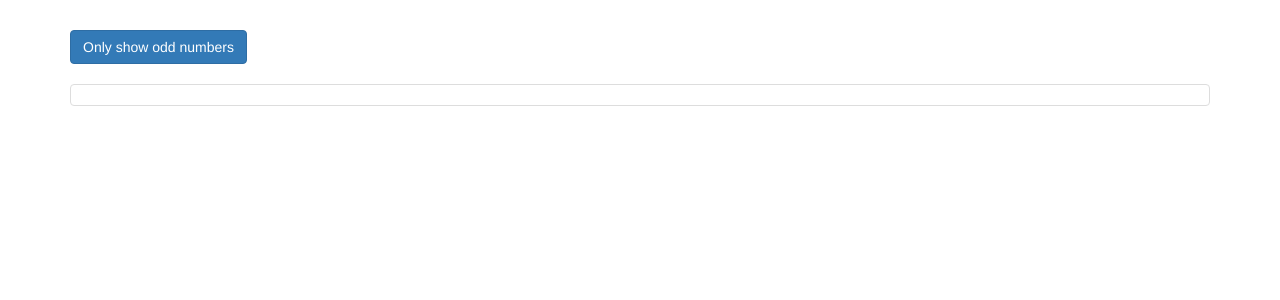
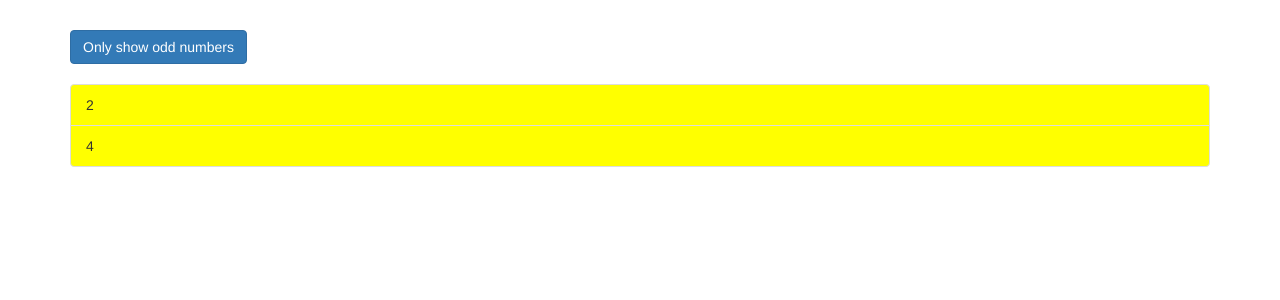
Before and after one commit to ibrhmoguz/angular.directives, an Angular app: page / in a window 1280 px wide. Shown: the top 300 px of the page. Built offline with nearby package versions, Linux system fonts and the light colour scheme.

Commit message:
ngIf, ngClass, ngStyle added.

```diff
--- a/src/app/app.component.css
+++ b/src/app/app.component.css
@@ -1,3 +1,7 @@
 .container {
   margin-top: 30px;
 }
+
+.odd{
+  color:Red
+}
--- a/src/app/app.component.html
+++ b/src/app/app.component.html
@@ -1,18 +1,23 @@
 <div class="container">
   <div class="row">
     <div class="col-xs-12">
-      <button
-        class="btn btn-primary"
-        (click)="onlyOdd = !onlyOdd">Only show odd numbers</button>
-      <br><br>
+      <button class="btn btn-primary" (click)="onlyOdd = !onlyOdd">Only show odd numbers</button>
+      <br>
+      <br>
       <ul class="list-group">
-        <li
-          class="list-group-item">
-        </li>
+        <div *ngIf="onlyOdd">
+          <li class="list-group-item" [ngClass]="{odd: odd%2!=0}" [ngStyle]="{backgroundColor: odd%2==0 ? 'yellow':'blue'}"
+            *ngFor="let oddNumber of oddNumbers">
+            {{oddNumber}}
+          </li>
+        </div>
+        <div *ngIf="!onlyOdd">
+          <li class="list-group-item" [ngClass]="{odd: even%2==0}" [ngStyle]="{backgroundColor: even%2!=0 ? 'yellow':'blue'}"
+            *ngFor="let evenNumber of evenNumbers">
+            {{evenNumber}}
+          </li>
+        </div>
       </ul>
-      <ng-template [ngIf]="onlyOdd">
-        <p>Only odd</p>
-      </ng-template>
     </div>
   </div>
 </div>
--- a/src/app/app.component.ts
+++ b/src/app/app.component.ts
@@ -7,5 +7,7 @@
 })
 export class AppComponent {
   numbers = [1, 2, 3, 4, 5];
+  oddNumbers = [1, 3, 5];
+  evenNumbers = [2, 4];
   onlyOdd = false;
 }
```
Also changed, not shown: 1 other file (tests, documents, lock files or other folders).
